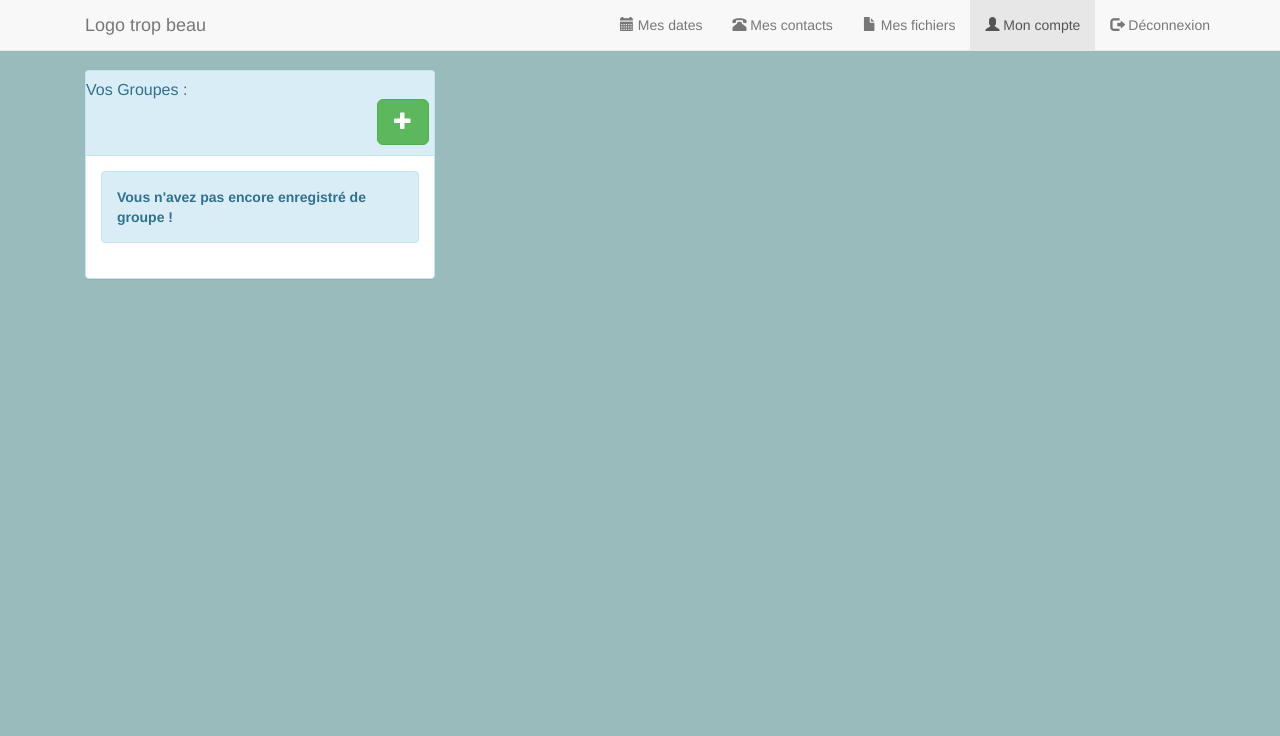
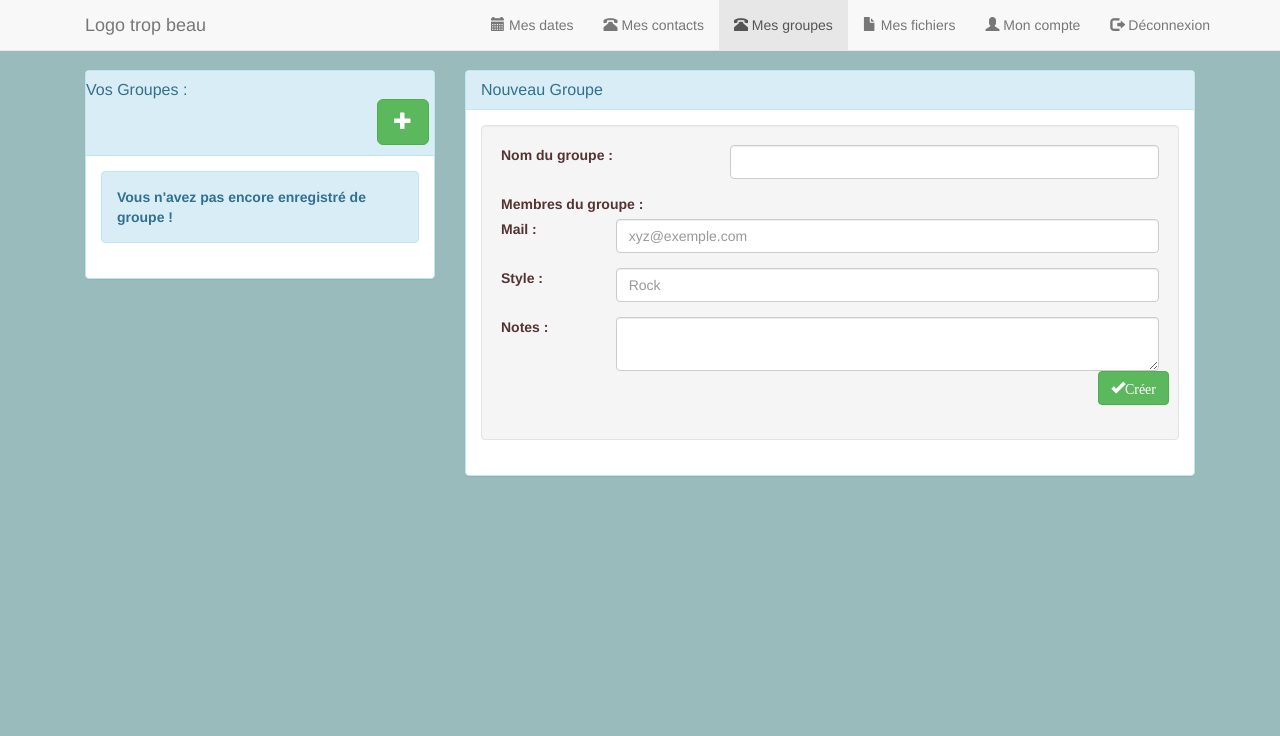
Before and after one commit to Projet-booking-IUT2/speed-booking, a PHP site: page /Views/view.interne.groupe.php in a window 1280 px wide. Shown: the top 736 px of the page. Run offline with PHP 8.4, Linux system fonts and the light colour scheme.

Commit message:
Creation vue pour nouveau groupe, modification vue interne groupe.

```diff
--- a/Speedbooking/Views/view.interne.groupe.php
+++ b/Speedbooking/Views/view.interne.groupe.php
@@ -6,8 +6,9 @@
 
         <li><a href="../Controler/date.ctrl.php"><span class="glyphicon glyphicon-calendar"></span> Mes dates</a></li>
         <li><a href="../Controler/contacts.ctrl.php"><span class="glyphicon glyphicon-phone-alt"></span> Mes contacts</a></li>
+        <li class="active"><a href="../Controler/groupe.ctrl.php"><span class="glyphicon glyphicon-phone-alt"></span> Mes groupes</a></li>
         <li><a href="../Controler/fichiers.ctrl.php" ><span class="glyphicon glyphicon-file"></span> Mes fichiers</a></li>
-        <li class="active"><a href="#" ><span class="glyphicon glyphicon-user"></span> Mon compte</a></li>
+        <li><a href="#" ><span class="glyphicon glyphicon-user"></span> Mon compte</a></li>
         <li><a href="../Controler/portail.ctrl.php" ><span class="glyphicon glyphicon-log-out"></span> Déconnexion</a></li>
       </ul>
     </div>
@@ -27,11 +28,9 @@
     </div>
     <div class="panel-body">
             <form action="../controler/groupe.ctrl.php" method="post" class= " well form ">
-                <div class="row">
-                      <fieldset class="form-group">
-                       <label for="nomG" class="col-md-4 control-label">Nom du groupe : </label>
-                       <div class="col-md-8"><input type="text" id="nom" class="form-control" name="c_nom" value ="<?= $data['groupe']['nom'] ?>" /></div>
-                      </fieldset>
+                <div class="from-group row">
+                    <label for="nomG" class="col-md-4 control-label">Nom du groupe : </label>
+                    <div class="col-md-8"><input type="text" id="nom" class="form-control" name="c_nom" value ="<?= $data['groupe']['nom'] ?>" /></div>
                 </div>
                 <div class=" from-group row">
                     <label for="nom" class="col-md-4 control-label">Membres du groupe : </label>
@@ -39,16 +38,17 @@
                         //récup les membres du groupes et renvoie sur leur fiche contact si clique sur leur nom
                     ?>
                 </div>
+                <div class="form-group row">
+                    <label for="mail"  class="col-md-2 control-label">Mail : </label>
+                    <div class="col-md-10"><input type="email" id="mail" class="form-control" name="c_mail"/></div>
+                </div>
+                <div class="form-group row">
+                    <label for="style"  class="col-md-2 control-label">Style : </label>
+                    <div class="col-md-10"><input type="text" id="mail" class="form-control" name="c_style" value ="<?= $data['groupe']['style'] ?>" /></div>
+                </div>
                 <div class="from-group row">
                      <label for="textarea" class="col-md-2 control-label">Notes :</label>
-                    <div class="col-md-10"><textarea id="textarea" class="form-control" rows="2" name="c_notes"><?= $data['groupe']['notes'] ?></textarea></div>
-                </div>
-                <div class="form-group">
-                <label  class="col-md-4 control-label">Date de mise à jour minimum :</label>
-                    <input type="radio" name ="c_dureeMAJ" value="1_month">1 mois
-                    <input type="radio" name ="c_dureeMAJ" value="3_month" checked>3 mois
-                    <input type="radio" name ="c_dureeMAJ" value="6_month">6 mois
-                    <input type="radio" name ="c_dureeMAJ" value="12_month">12 mois
+                    <div class="col-md-10"><textarea id="textarea" class="form-control" rows="2" name="c_notes"></textarea></div>
                 </div>
                 <div class="form-group row">
                     <button type="submit" class="btn btn-success pull-right boutonPlus"><span class="glyphicon glyphicon-ok">Créer</span></button>
@@ -60,5 +60,8 @@
 </div>
 </section>
 <?php
-    }?>
+    } else{
+        include '../Views/view.interne.groupeNouveau.php';
+    }
+?>
 <?php include('../Views/view.interne.footer.php'); ?>
--- /dev/null
+++ b/Speedbooking/Views/view.interne.groupeNouveau.php
@@ -0,0 +1,34 @@
+<div class="col-md-8">
+  <div class="panel panel-info">
+    <div class="panel-heading">
+      <h3 class="panel-title">Nouveau Groupe</h3>
+    </div>
+    <div class="panel-body">
+        <form action="../Controler/groupe.ctrl.php" method="post" class= " well form ">
+            <input type="hidden" name="add" />
+            <div class="form-group row">
+                <label for="nom" class="col-md-4 control-label">Nom du groupe : </label>
+                <div class="col-md-8"><input type="text" id="nom" class="form-control" name="c_nom"></div>
+            </div>
+            <div class=" from-group row">
+                <label for="nom" class="col-md-4 control-label">Membres du groupe : </label>
+            </div>
+            <div class="form-group row">
+                <label for="mail"  class="col-md-2 control-label">Mail : </label>
+                <div class="col-md-10"><input type="email" id="mail" class="form-control" name="c_mail" placeholder="xyz@exemple.com"/></div>
+            </div>
+            <div class="form-group row">
+                <label for="style"  class="col-md-2 control-label">Style : </label>
+                <div class="col-md-10"><input type="text" id="mail" class="form-control" name="c_style" placeholder="Rock" /></div>
+            </div>
+            <div class="from-group row">
+                <label for="textarea" class="col-md-2 control-label">Notes :</label>
+                <div class="col-md-10"><textarea id="textarea" class="form-control" rows="2" name="c_notes"></textarea></div>
+            </div>
+            <div class="form-group row">
+                <button type="submit" class="btn btn-success pull-right boutonPlus"><span class="glyphicon glyphicon-ok">Créer</span></button>
+            </div>
+        </form>
+    </div>
+  </div>
+</div>
```
